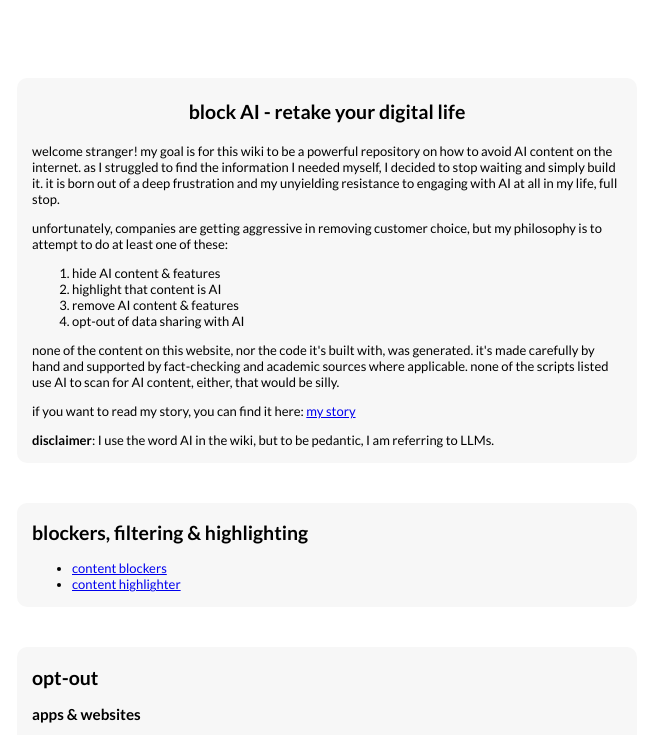
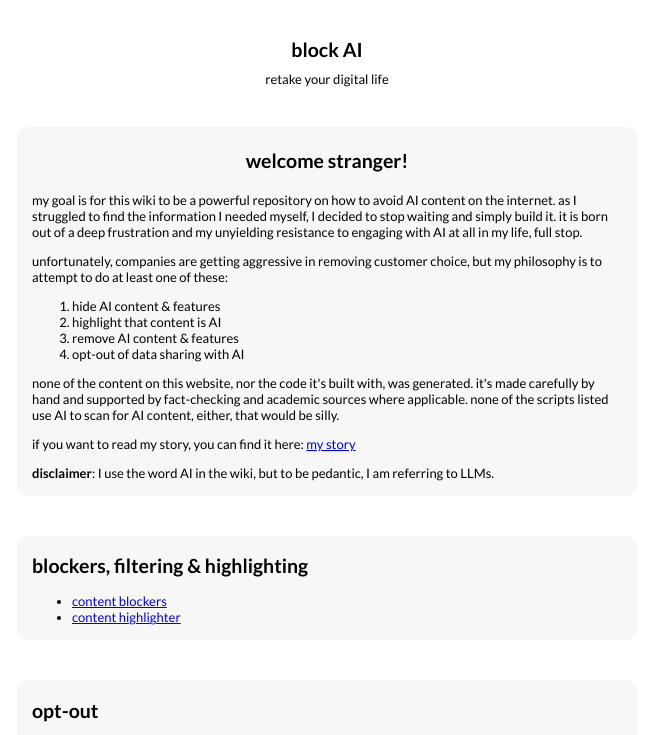
Before and after one commit to neontomo/block-ai-wiki, a plain HTML site: page index.html in a window 1280 px wide. Shown: the top 735 px of the page, without its empty margins (313-961 px from the left). Drawn offline with Linux system fonts and the light colour scheme.

Commit message:
styling changes

```diff
--- a/css/style.css
+++ b/css/style.css
@@ -12,6 +12,27 @@ body {
 	min-height: 100vh;
 	padding: 30px;
 	overflow-x: hidden;
+}
+
+nav {
+	text-align: center;
+	display: flex;
+	flex-direction: column;
+	gap: 10px;
+}
+
+nav h1 {
+	margin: 0;
+}
+
+nav h1 a {
+	color: black;
+	text-decoration: none;
+}
+
+nav h1 a:hover,
+nav h1 a:focus {
+	border-bottom: 3px solid black;
 }
 
 main {
--- a/index.html
+++ b/index.html
@@ -53,6 +53,11 @@
 </head>
 
 <body>
+  <nav>
+    <h1><a href="/">block AI</a></h1>
+    <span>retake your digital life</span>
+  </nav>
+
   <main></main>
 
   <script src="js/error.utils.js?v=1"></script>
--- a/md/lists.md
+++ b/md/lists.md
@@ -1,6 +1,6 @@
-# block AI - retake your digital life
+# welcome stranger!
 
-welcome stranger! my goal is for this wiki to be a powerful repository on how to avoid AI content on the internet. as I struggled to find the information I needed myself, I decided to stop waiting and simply build it. it is born out of a deep frustration and my unyielding resistance to engaging with AI at all in my life, full stop.
+my goal is for this wiki to be a powerful repository on how to avoid AI content on the internet. as I struggled to find the information I needed myself, I decided to stop waiting and simply build it. it is born out of a deep frustration and my unyielding resistance to engaging with AI at all in my life, full stop.
 
 unfortunately, companies are getting aggressive in removing customer choice, but my philosophy is to attempt to do at least one of these:
 
```
